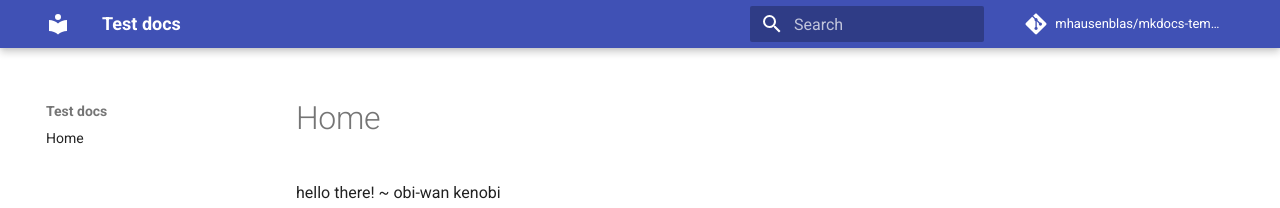
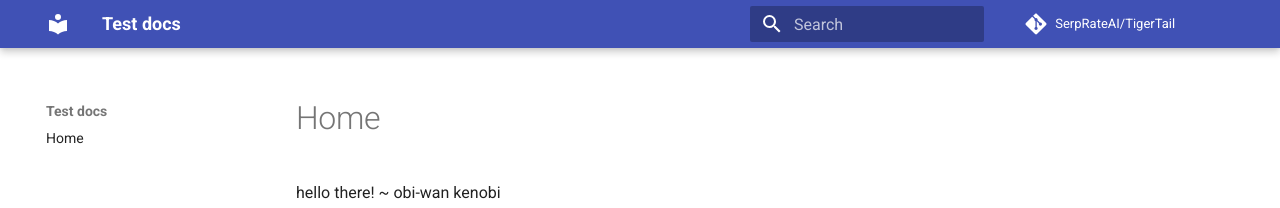
Before and after one commit to SerpRateAI/TigerTail, an MkDocs documentation site: the page built from docs/README.md, in a window 1280 px wide. Shown: the top 208 px of the page. Built offline with MkDocs 1.6.1 and Material for MkDocs 9.7.7, drawn with Linux system fonts in a browser that asks for light colours; comment, search, counter and statistics services are not loaded.

Commit message:
Update mkdocs.yml

```diff
--- a/mkdocs.yml
+++ b/mkdocs.yml
@@ -1,9 +1,9 @@
 site_name: Test docs
 site_description: 'A docs test'
-site_author: 'Michael Hausenblas'
+site_author: 'John M. Aiken'
 docs_dir: docs/
-repo_name: 'mhausenblas/mkdocs-template'
-repo_url: 'https://github.com/mhausenblas/mkdocs-template'
+repo_name: 'SerpRateAI/TigerTail'
+repo_url: 'https://serprateai.github.io/TigerTail/'
 nav:
     - Home: index.md
 theme:
```
